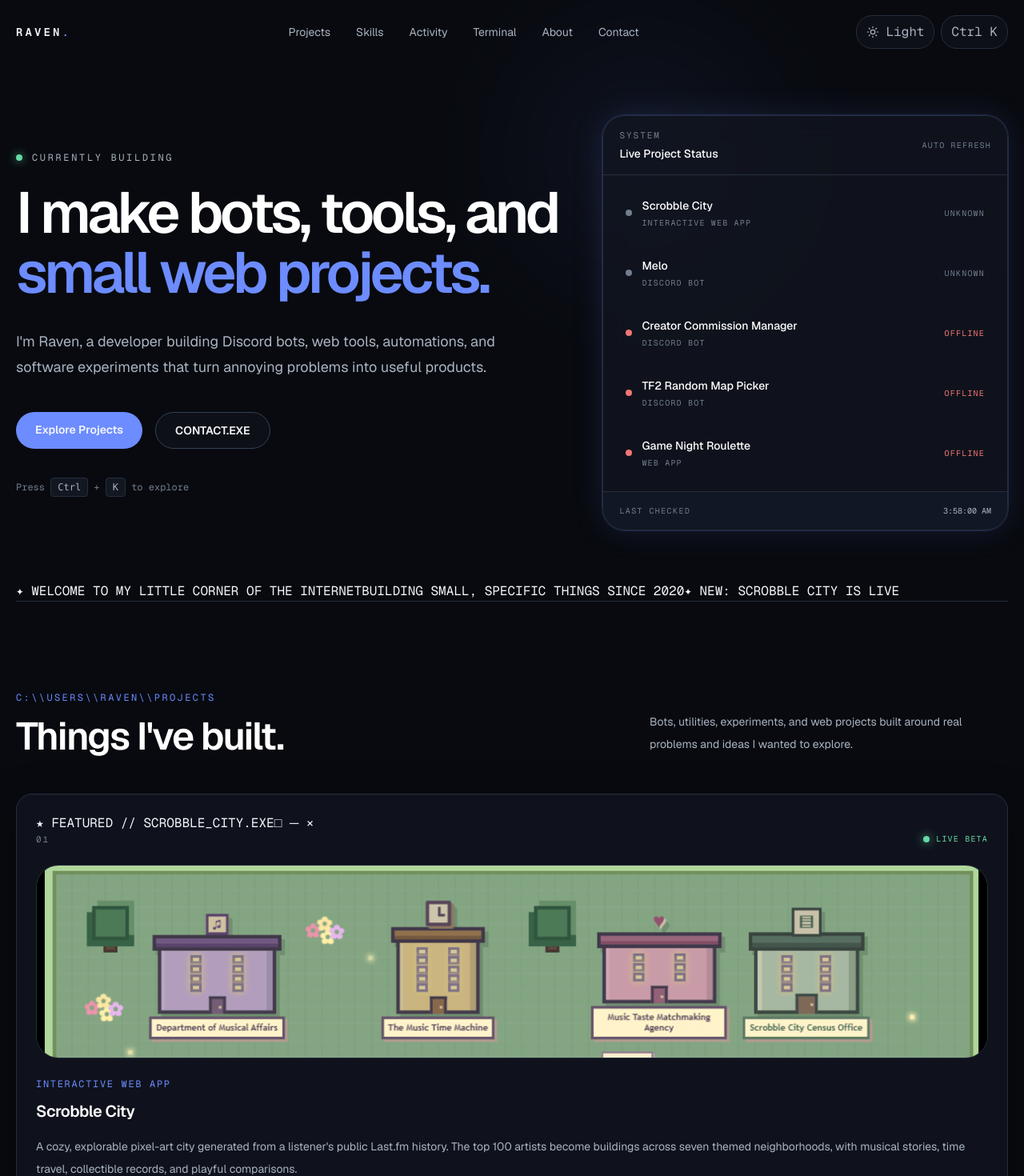
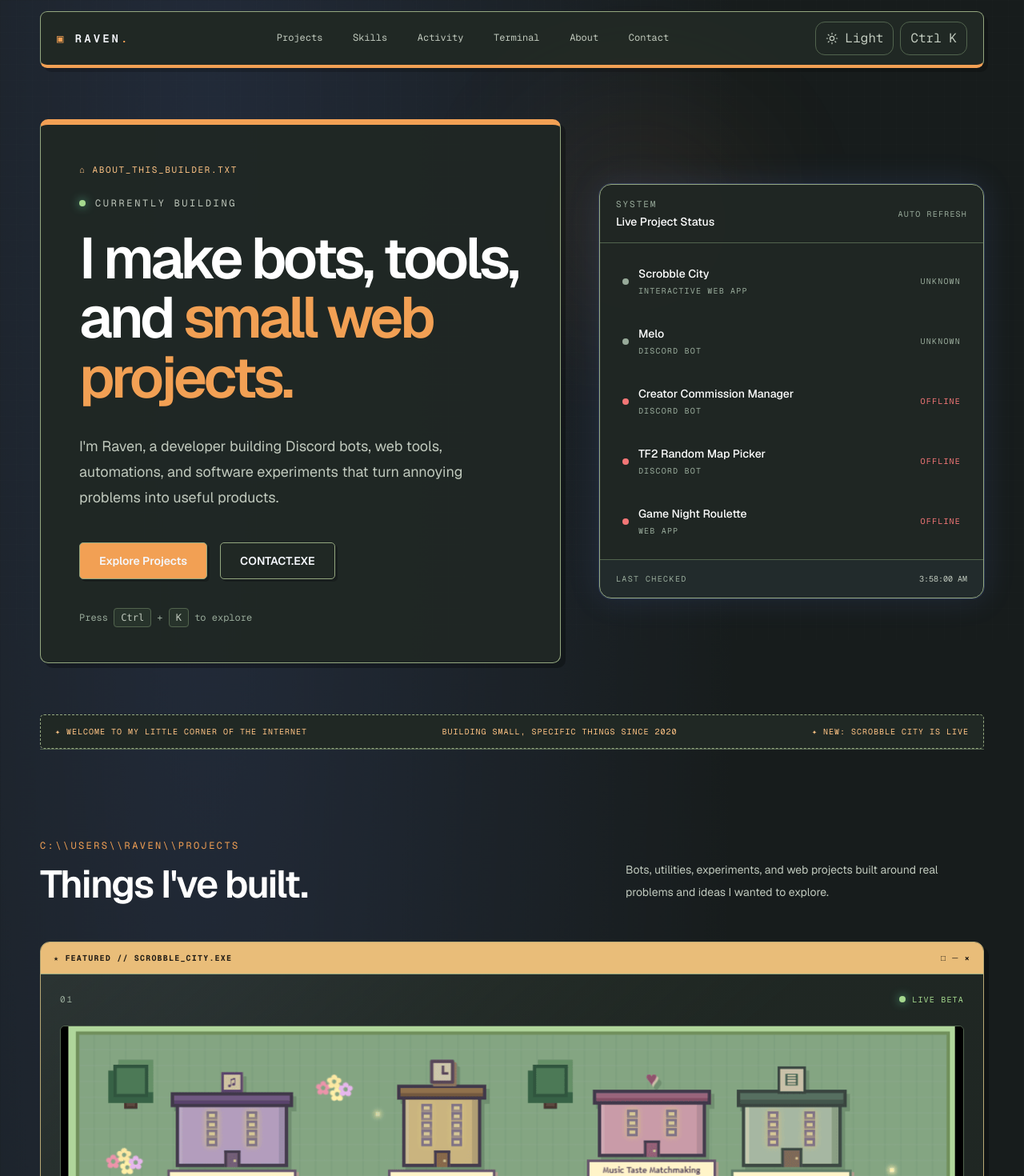
Before and after one commit to ellipticbean/raven-portfolio-v2, a Next.js app: page / in a window 1280 px wide. Shown: the top 1470 px of the page at 80% size. Built offline with nearby package versions, Linux system fonts and the light colour scheme; no server answers.

Commit message:
Introduce muted retro desktop visual language without losing v2 structure

```diff
--- a/src/app/globals.css
+++ b/src/app/globals.css
@@ -288,3 +288,172 @@ html[data-theme="light"] .hover\:text-white:hover {
     width: min(calc(100% - 28px), var(--page-width));
   }
 }
+
+/* ================================================
+   RAVEN V2.1 — A little retro, still functional
+   Keeps the contemporary layout, introduces the
+   personal desktop-window details of Portfolio v1.
+   ================================================ */
+
+:root {
+  --accent: #f2a054;
+  --accent-bright: #ffc485;
+  --accent-deep: #bf712e;
+  --accent-soft: rgba(242, 160, 84, .14);
+  --accent-glow: rgba(242, 160, 84, .16);
+  --background: #171c1c;
+  --surface-1: #202824;
+  --surface-2: #27332b;
+  --surface-3: #344236;
+  --surface-hover: #354439;
+  --text-secondary: #c0c9bd;
+  --text-muted: #98aa9a;
+  --border: #52644e;
+  --border-strong: #94a77f;
+  --success: #a5d88e;
+  --glass-background: rgba(32, 40, 36, .95);
+  --glass-shadow: 6px 6px 0 rgba(0, 0, 0, .27);
+  --glass-inset: inset 0 1px 0 rgba(255, 255, 255, .035);
+  --radius-sm: 5px;
+  --radius-md: 9px;
+  --radius-lg: 12px;
+  --radius-xl: 15px;
+  --page-width: 1180px;
+}
+html[data-theme="light"] {
+  --accent: #ab591d;
+  --accent-bright: #8c440f;
+  --accent-deep: #c76f30;
+  --accent-soft: rgba(171, 89, 29, .10);
+  --accent-glow: rgba(171, 89, 29, .15);
+  --background: #e3e5d4;
+  --surface-1: #faf8e9;
+  --surface-2: #f1e9cc;
+  --surface-3: #e4dfbd;
+  --surface-hover: #e6e7ca;
+  --text-secondary: #42503f;
+  --text-muted: #53624d;
+  --border: #a2af8e;
+  --border-strong: #667f55;
+  --success: #357b43;
+  --glass-background: rgba(250, 248, 233, .96);
+  --glass-shadow: 5px 5px 0 rgba(47, 58, 39, .16);
+  --glass-inset: inset 0 1px 0 #fff;
+}
+body {
+  background: radial-gradient(ellipse at 20% 5%, var(--page-glow), transparent 42rem), var(--background);
+  font-family: var(--font-geist-sans), Arial, sans-serif;
+}
+body::before {
+  content: "";
+  position: fixed;
+  inset: 0;
+  pointer-events: none;
+  z-index: 0;
+  opacity: .18;
+  background-image: linear-gradient(rgba(193, 207, 171, .075) 1px, transparent 1px), linear-gradient(90deg, rgba(193, 207, 171, .075) 1px, transparent 1px);
+  background-size: 20px 20px;
+}
+body > * { position: relative; }
+.glass-panel {
+  border: 1px solid var(--border-strong);
+  backdrop-filter: none;
+  -webkit-backdrop-filter: none;
+}
+.retro-site-header {
+  margin-top: 14px;
+  height: auto;
+  min-height: 70px;
+  padding: 12px 20px;
+  border: 1px solid var(--border-strong);
+  border-bottom: 4px solid var(--accent);
+  border-radius: 9px;
+  background: var(--surface-1);
+  box-shadow: 5px 5px 0 rgba(0,0,0,.19);
+}
+.retro-brand::before { content: "▣"; color: var(--accent); margin-right: .7rem; }
+.portfolio-nav { gap: 1.1rem; }
+.portfolio-nav a {
+  padding: 7px 9px;
+  border: 1px solid transparent;
+  border-radius: 5px;
+  font-family: var(--font-geist-mono), monospace;
+  font-size: 12px;
+}
+.portfolio-nav a:hover, .portfolio-nav a:focus-visible {
+  color: var(--accent-bright);
+  background: var(--surface-2);
+  border-color: var(--border-strong);
+}
+.retro-hero-window {
+  padding: clamp(24px, 4vw, 48px);
+  border: 1px solid var(--border-strong);
+  border-top: 7px solid var(--accent);
+  background: var(--glass-background);
+  border-radius: 10px;
+  box-shadow: var(--glass-shadow);
+}
+.retro-hero-window::before {
+  content: "⌂  ABOUT_THIS_BUILDER.TXT";
+  display: block;
+  margin-bottom: 25px;
+  color: var(--accent-bright);
+  font-family: var(--font-geist-mono), monospace;
+  font-size: 11px;
+  letter-spacing: .15em;
+}
+.retro-primary-action, .retro-secondary-action {
+  border-radius: 5px;
+  border: 1px solid var(--border-strong);
+  box-shadow: 3px 3px 0 rgba(0,0,0,.22);
+}
+.retro-ticker {
+  display: flex;
+  flex-wrap: wrap;
+  justify-content: space-between;
+  gap: 12px 28px;
+  padding: 13px 18px;
+  border: 1px dashed var(--border-strong);
+  border-radius: 5px;
+  color: var(--accent-bright);
+  background: var(--surface-1);
+  font-size: 10px;
+  letter-spacing: .1em;
+}
+.retro-project-card { position: relative; overflow: hidden; box-shadow: var(--glass-shadow); }
+.retro-project-card:hover { border-color: var(--accent); box-shadow: 7px 7px 0 rgba(0,0,0,.24); }
+.retro-card-titlebar {
+  display: flex;
+  align-items: center;
+  justify-content: space-between;
+  gap: 10px;
+  margin: -24px -24px 23px;
+  padding: 12px 16px;
+  border-bottom: 1px solid var(--border-strong);
+  color: var(--accent-bright);
+  background: var(--surface-2);
+  font-size: 10px;
+  font-weight: 700;
+  letter-spacing: .12em;
+}
+.retro-featured-card {
+  border-color: #b8a975;
+  background: linear-gradient(140deg, rgba(87, 100, 64, .24), var(--glass-background) 50%);
+}
+.retro-featured-card .retro-card-titlebar {
+  color: #231e17;
+  background: #e9bd79;
+}
+html[data-theme="light"] .retro-featured-card .retro-card-titlebar { color: #342412; }
+.retro-featured-card img { image-rendering: auto; }
+.retro-project-card .rounded-xl { border-radius: 6px; }
+:focus-visible { outline-offset: 3px; }
+@media (max-width: 800px) {
+  .retro-site-header { margin-top: 8px; }
+  .retro-hero-window { padding: 24px; }
+  .retro-ticker { font-size: 9px; }
+  .retro-card-titlebar { letter-spacing: .04em; }
+}
+@media (prefers-reduced-motion: reduce) {
+  .retro-project-card:hover { transform: none; }
+}
```
